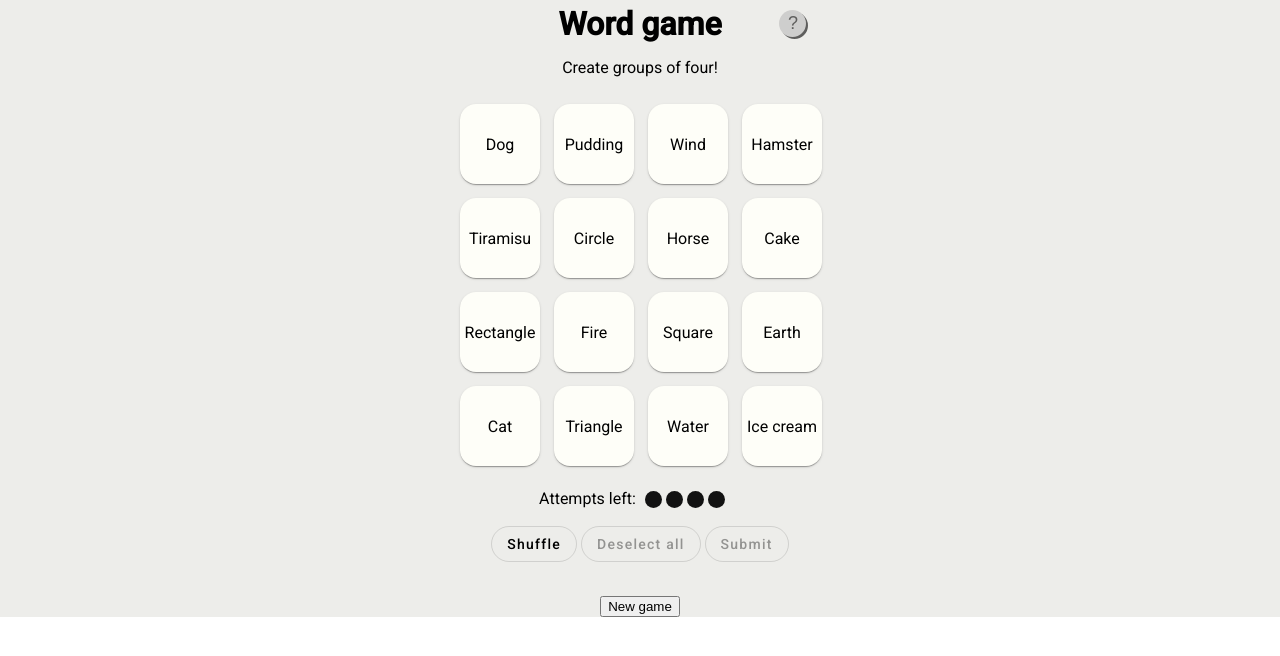
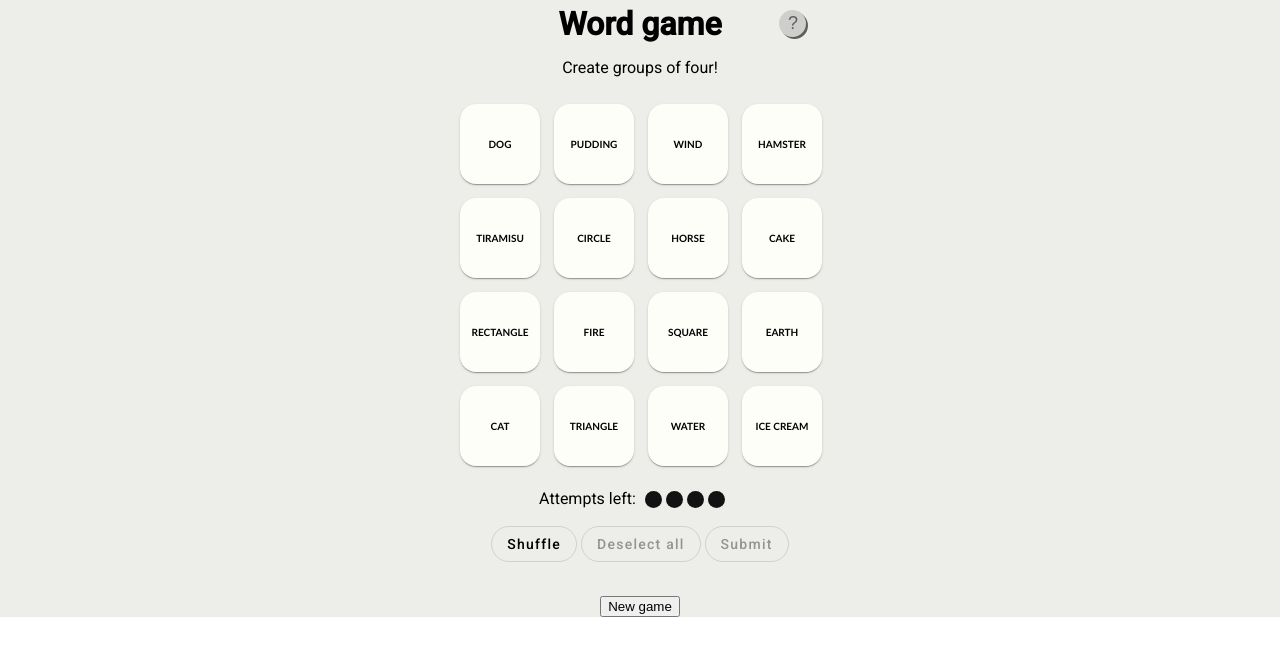
Before and after one commit to emmiberge/word-game-2.0, an Angular app: page / in a window 1280 px wide. Shown: the top 656 px of the page. Built offline with nearby package versions, Linux system fonts and the light colour scheme.

Commit message:
styling tiles

```diff
--- a/src/components/tile/tile.component.css
+++ b/src/components/tile/tile.component.css
@@ -4,6 +4,9 @@
     text-align: center;
     justify-content: space-around;
     border-radius: 20%;
+    font-weight: bold;
+    font-size:x-small;
+    font-family:'Gill Sans', 'Gill Sans MT', Calibri, 'Trebuchet MS', sans-serif;
 }
 
 .tileContent{
--- a/src/model/GameGenerator.ts
+++ b/src/model/GameGenerator.ts
@@ -62,7 +62,7 @@ export class GameGenerator{
 
         this.collection.forEach(collection => {
             collection.words.forEach(word => {
-                const tile : Tile = new Tile(word, collection.connection, this.groups[groupIndex], indexArr[indexId].toString());
+                const tile : Tile = new Tile(word.toUpperCase(), collection.connection, this.groups[groupIndex], indexArr[indexId].toString());
                 tmp.push(tile);
                 indexId++;
             });
```
